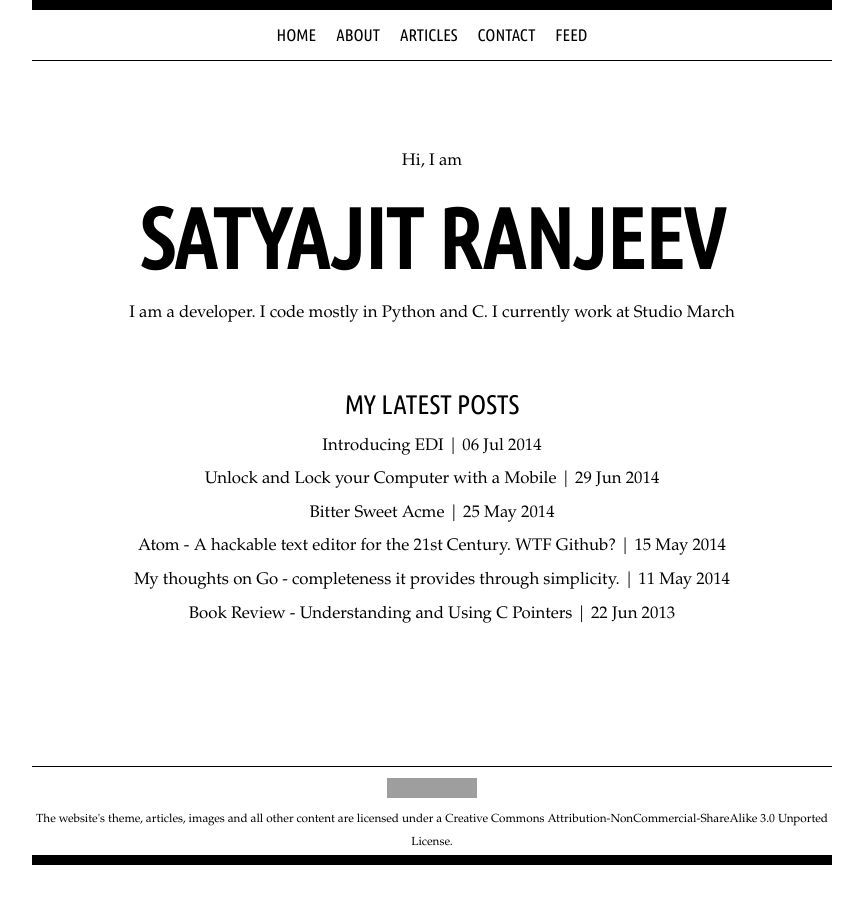
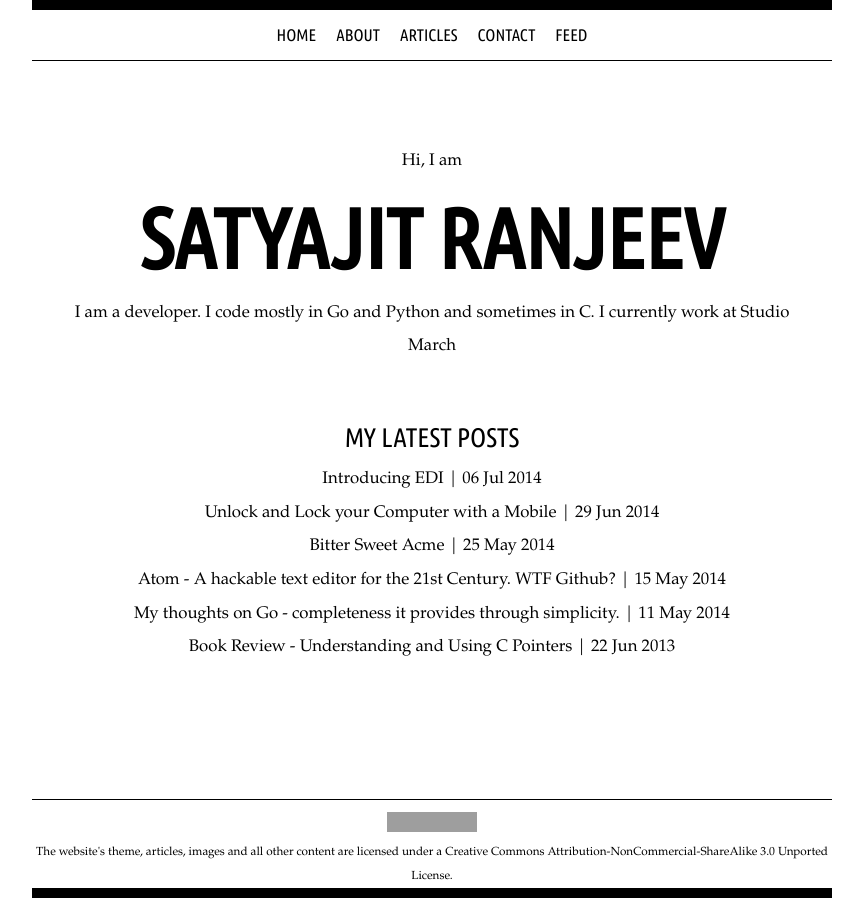
Before and after one commit to satran/satran.github.io, a Jekyll site: the page built from index.html, in a window 1280 px wide. Shown: the whole page, without its empty margins (208-1071 px from the left). Built offline with Jekyll 4.4.1, drawn with Linux system fonts in a browser that asks for light colours; some web fonts are replaced; grey boxes are pictures that could not be loaded.

Commit message:
Updating index with knowledge of go.

```diff
--- a/index.html
+++ b/index.html
@@ -7,7 +7,7 @@ title: Satyajit Ranjeev
     <div id="me">
         <p class="text">Hi, I am </p>
         <p class="name">Satyajit Ranjeev</p>
-        <p class="text">I am a developer. I code mostly in Python and C. I currently work at Studio March</p>
+        <p class="text">I am a developer. I code mostly in Go and Python and sometimes in C. I currently work at Studio March</p>
     </div>
 
     <div class="container">
```
